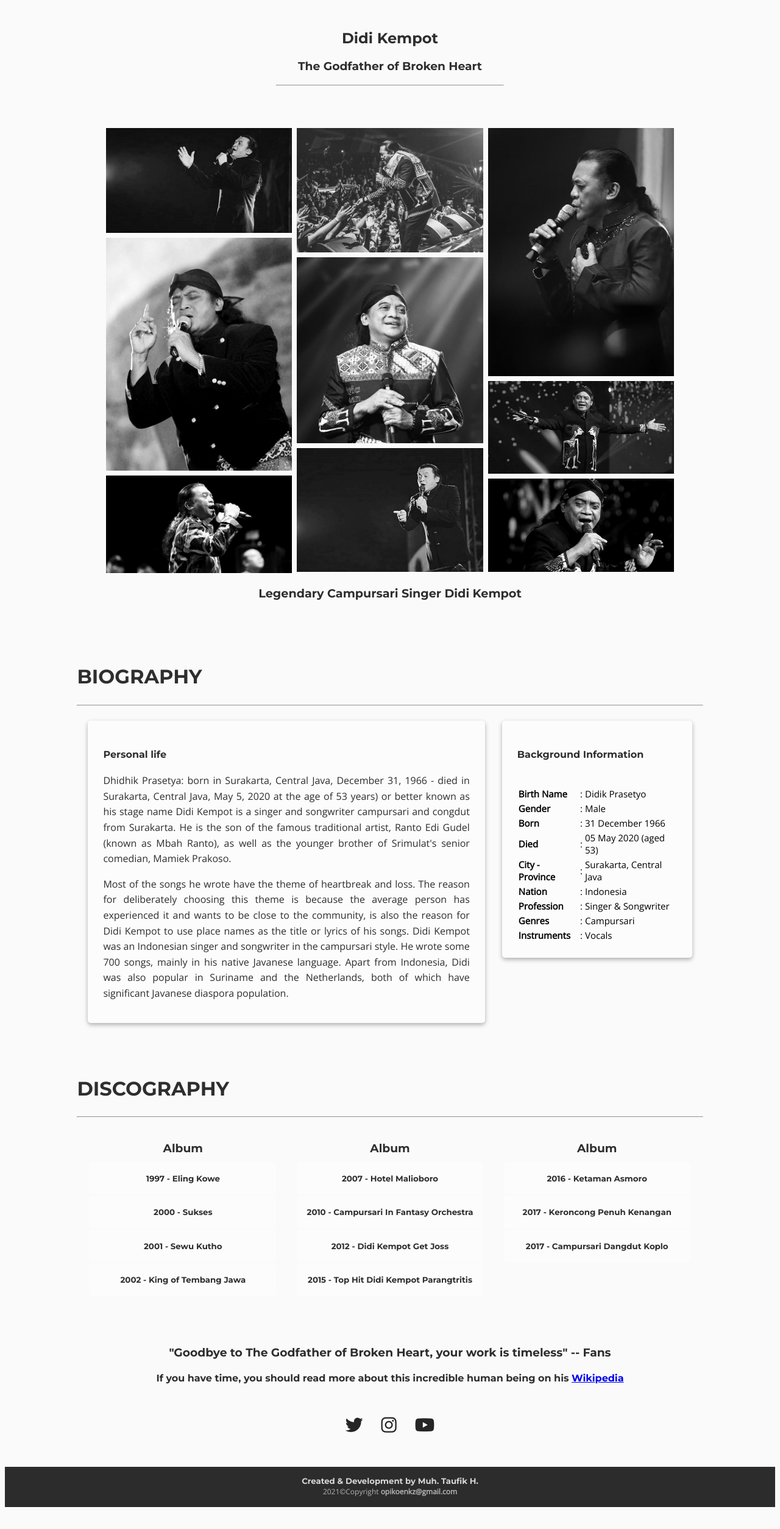
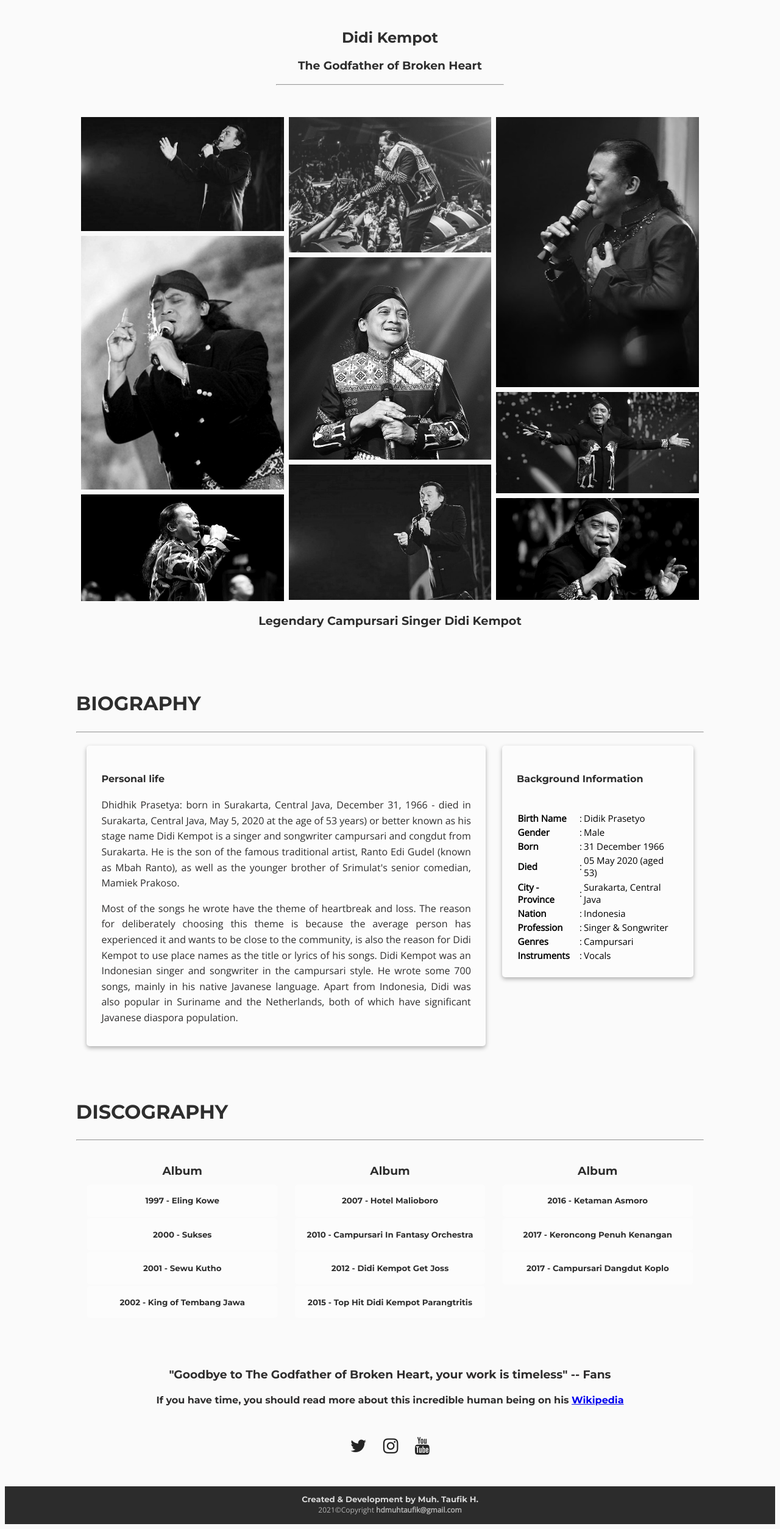
Before and after one commit to opikoenkz/freecodecamp-tribute_page-lorddidi, a plain HTML site: page index.html in a window 1280 px wide. Shown: the whole page at 61% size. Before the commit the page ends 2480 px from the top, so only its background shows below. Drawn offline with nearby package versions, Linux system fonts and the light colour scheme.

Commit message:
update kedua

```diff
--- a/asset/style.css
+++ b/asset/style.css
@@ -9,7 +9,6 @@
   --footer-color: #2c2c2c;
   --title-color: #2e2e2e;
   --text-color: #2e2d2d;
-  --text-link: #2778d4;
   --icon-color: #252525;
 
   /*========== Font and typography ==========*/
@@ -36,14 +35,13 @@
 body {
   font-family: "Open Sans", Verdana, sans-serif;
   background-color: var(--body-color);
-  /*padding: 0px;
-    margin: 0px;*/
   overflow-x: hidden;
 }
 
 img {
-  width: 100%;
-  height: auto;
+  max-width: 100%;
+  display: block;
+  margin: 0.5rem auto 0 auto;
   transition: 0.3s;
 }
 
@@ -69,29 +67,36 @@ p {
   line-height: 1.6;
   color: var(--text-color);
   text-align: justify;
-  margin-bottom: 10px;
+  margin-bottom: 0.6rem;
 }
 
 ul,
 li {
-  margin: 2px;
+  margin: 0.1rem;
   list-style: none;
 }
 
 ol {
-  margin: 2px;
+  margin: 0.1rem;
 }
 
 main {
   overflow: auto;
-  padding: 5px 20px 10px 20px;
-  margin: 4px;
+  padding: 0.25rem 1.2rem 0.6rem 1.2rem;
+  margin: 0.2rem;
 }
 
 .container {
   width: 100%;
   margin-right: auto;
   margin-left: auto;
+}
+
+.row {
+  display: flex;
+  flex-wrap: wrap;
+  justify-content: center;
+  padding: 0px 4px;
 }
 
 .col-4 {
@@ -113,17 +118,10 @@ main {
   padding: 0 4px;
 }
 
-.row {
-  display: flex;
-  flex-wrap: wrap;
-  justify-content: center;
-  padding: 0px 4px;
-}
-
 /*================== Header =================*/
 header {
-  padding: 8px;
-  margin-top: 20px;
+  padding: 0.5rem;
+  margin-top: 1.2rem;
 }
 
 .header-title {
@@ -145,7 +143,7 @@ section {
 .section-header {
   position: relative;
   text-align: justify;
-  margin-bottom: 20px;
+  margin-bottom: 1.2rem;
 }
 
 .section-title {
@@ -181,7 +179,7 @@ section {
   width: 1.5rem;
   height: 1.5rem;
   cursor: pointer;
-  margin: 20px auto;
+  margin: 1.2rem auto;
   z-index: 2;
 }
 
@@ -223,16 +221,11 @@ section {
 }
 
 /*================== Gallery =================*/
-#image img {
-  vertical-align: middle;
-  margin-top: 8px;
-}
-
 .images-text h5 {
   font-size: 1.2rem;
   text-align: center;
-  padding: 5px;
-  margin-top: 15px;
+  padding: 0.25rem;
+  margin-top: 1rem;
 }
 
 /*----- The Modal (background) -----*/
@@ -266,7 +259,7 @@ section {
   height: 150px;
   color: #cccccc;
   text-align: center;
-  padding: 10px 0;
+  padding: 0.6rem 0;
   margin: auto;
 }
 
@@ -318,8 +311,8 @@ section {
 /*================== Biography =================*/
 article {
   justify-content: center;
-  padding: 8px;
-  margin: 12px;
+  padding: 0.5rem;
+  margin: 0.75rem;
 }
 
 /*----- Card-Box -----*/
@@ -327,8 +320,8 @@ article {
   background-color: #fcfcfc;
   border-radius: 5px;
   box-shadow: 0 3px 7px 0 rgba(0, 0, 0, 0.3);
-  padding: 5px;
-  margin: 4px 10px 20px 10px;
+  padding: 0.25rem;
+  margin: 0.1rem 0.6rem 1.2rem 0.6rem;
 }
 
 table {
@@ -340,18 +333,18 @@ table {
 td,
 th {
   text-align: left;
-  padding: 2px;
+  padding: 0.1rem;
 }
 
 /*================== Discography =================*/
 .album-title {
   text-align: center;
-  margin-bottom: 10px;
+  margin-bottom: 0.6rem;
 }
 
 .accordion-album {
   padding: 1px;
-  margin: 0px 12px;
+  margin: 0 0.6rem;
 }
 
 /*----- Accordion -----*/
@@ -376,23 +369,23 @@ th {
   display: none;
   background-color: #f5f5f5;
   overflow: hidden;
-  padding: 10px 15px 5px 15px;
+  padding: 0.6rem 0.95rem 0.25rem 0.95rem;
 }
 
 .accordion-panel ul ol {
   font-size: var(--small-font-size);
   font-weight: var(--font-small);
-  padding: 2px;
+  padding: 0.1rem;
 }
 
 /*================== Fans =================*/
 #fans {
-  margin-top: 20px;
+  margin-top: 1.2rem;
 }
 
 .fans {
   position: relative;
-  margin-top: 20px;
+  margin-top: 1.2rem;
 }
 
 .fans-quote {
@@ -406,14 +399,14 @@ th {
   flex-wrap: wrap;
   justify-content: center;
   width: 100%;
-  margin-top: 10px;
+  margin-top: 0.6rem;
 }
 
 .contact-detail {
   font-size: 1.8rem;
   color: var(--icon-color);
-  padding: 10px;
-  margin: 5px;
+  padding: 0.6rem;
+  margin: 0.25rem;
 }
 
 .contact-detail:hover {
@@ -423,16 +416,16 @@ th {
 /*================== Footer =================*/
 footer {
   background-color: var(--footer-color);
-  margin-top: 5px;
+  margin-top: 0.25rem;
 }
 
 .footer-copyright {
   text-align: center;
-  padding: 5px;
+  padding: 0.25rem;
 }
 
 .copyright-content {
-  padding: 10px 0px;
+  padding: 0.6rem 0;
 }
 
 .copyright-content h5 {
@@ -494,7 +487,7 @@ footer {
   }
   .section-title {
     font-size: 1.3rem;
-    margin-top: 10px;
+    margin-top: 0.6rem;
   }
 }
 
@@ -531,7 +524,7 @@ footer {
   .section-title {
     font-size: 1.5rem;
     font-weight: var(--font-semi-large);
-    margin-top: 10px;
+    margin-top: 0.6rem;
   }
 
   .sect-sub-title {
@@ -541,7 +534,7 @@ footer {
 
   header {
     flex-wrap: wrap;
-    margin-top: 5px;
+    margin-top: 0.25rem;
   }
   #title {
     font-size: 1.7rem;
@@ -557,7 +550,7 @@ footer {
   }
   .navbar .menu-btn {
     display: flex;
-    margin-right: 25px;
+    margin-right: 1.55rem;
   }
   .navbar-menu {
     position: absolute;
@@ -602,19 +595,19 @@ footer {
 
   .card {
     box-shadow: 0 3px 6px 0 rgba(0, 0, 0, 0.3);
-    margin: 4px 10px 10px 10px;
+    margin: 0.2rem 0.6rem 0.6rem 0.6rem;
   }
 
   article p {
-    padding-top: 8px;
+    padding-top: 0.5rem;
   }
 
   .album {
     border: none;
     border-radius: 4px;
     box-shadow: 0 3px 6px 0 rgba(0, 0, 0, 0.3);
-    padding: 12px 0px;
-    margin-bottom: 20px;
+    padding: 0.7rem 0;
+    margin-bottom: 1.2rem;
   }
   .album-title {
     font-size: 1.2rem;
@@ -626,10 +619,10 @@ footer {
   }
 
   .contact-links {
-    margin-top: 5px;
+    margin-top: 0.25rem;
   }
   .contact-detail {
-    padding: 5px 15px;
+    padding: 0.25rem 0.95rem;
     margin: 0px;
   }
 }
--- a/index.html
+++ b/index.html
@@ -7,7 +7,7 @@
 
     <!-- Style CSS -->
     <link rel="stylesheet" href="asset/style.css" />
-    <link rel="stylesheet" href="https://use.fontawesome.com/d8c6a430bc.css" />
+    <link rel="stylesheet" href="https://cdnjs.cloudflare.com/ajax/libs/font-awesome/4.7.0/css/font-awesome.min.css" />
   </head>
   <body>
     <header>
@@ -35,18 +35,18 @@
       <!-- Image Gallery -->
       <section id="gallery">
         <div class="container">
-          <figure id="img-div" class="row">
-            <div id="image" class="col-4 col-md-4 col-sm-12">
-              <img src="asset/images/didi_kempot_img1.jpg" onclick="onClick(this)" alt="didi-song1" />
+          <div id="img-div" class="row">
+            <div class="col-4 col-md-4 col-sm-12">
+              <img id="image" src="asset/images/didi_kempot_img1.jpg" onclick="onClick(this)" alt="didi-song1" />
               <img src="asset/images/didi_kempot_img2.jpg" onclick="onClick(this)" alt="didi-song2" />
               <img src="asset/images/didi_kempot_img3.jpg" onclick="onClick(this)" alt="didi-song3" />
             </div>
-            <div id="image" class="col-4 col-md-4 col-sm-12">
+            <div class="col-4 col-md-4 col-sm-12">
               <img src="asset/images/didi_kempot_img4.jpg" onclick="onClick(this)" alt="didi-song4" />
               <img src="asset/images/didi_kempot_img5.jpg" onclick="onClick(this)" alt="didi-song5" />
               <img src="asset/images/didi_kempot_img7.jpg" onclick="onClick(this)" alt="didi-song7" />
             </div>
-            <div id="image" class="col-4 col-md-4 col-sm-12">
+            <div class="col-4 col-md-4 col-sm-12">
               <img src="asset/images/didi_kempot_img8.jpg" onclick="onClick(this)" alt="didi-song8" />
               <img src="asset/images/didi_kempot_img6.jpg" onclick="onClick(this)" alt="didi-song6" />
               <img src="asset/images/didi_kempot_img9.jpg" onclick="onClick(this)" alt="didi-song9" />
@@ -59,7 +59,7 @@
                 <p id="caption"></p>
               </div>
             </div>
-          </figure>
+          </div>
           <div class="images-text">
             <h5>Legendary Campursari Singer Didi Kempot</h5>
           </div>
@@ -325,7 +325,7 @@
         <div class="row">
           <div class="copyright-content">
             <h5>Created & Development by Muh. Taufik H.</h5>
-            <p>2021&copy;Copyright <strong>opikoenkz@gmail.com</strong></p>
+            <p>2021&copy;Copyright <strong>hdmuhtaufik@gmail.com</strong></p>
           </div>
         </div>
       </div>
```
Also changed, not shown: 1 other file.
